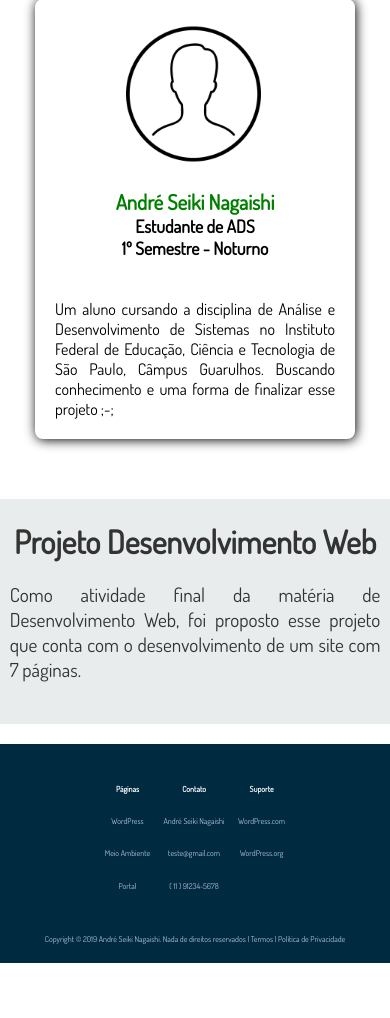
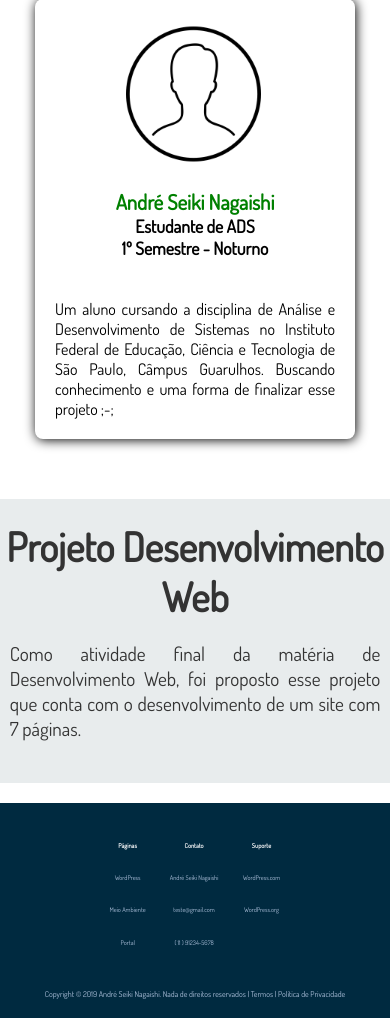
Before and after one commit to seikinagaishi/college-projects, a PHP site: page /index.html in a window 390 px wide. Shown: the part 303-1321 px from the top of the page. Before the commit the page ends 1266 px from the top, so only its background shows below. Run offline with PHP 8.4, Linux system fonts and the light colour scheme.

Commit message:
Update style.css

```diff
--- a/css/style.css
+++ b/css/style.css
@@ -520,8 +520,12 @@ a.fim:hover{
 		text-align: justify;
 	}
 
+	h1{
+		font-size:2.5rem;
+	}
+
 	footer{
-		font-size: 0.5rem;
+		font-size: 0.4rem;
 	}
 
 	p.copyright{
```
